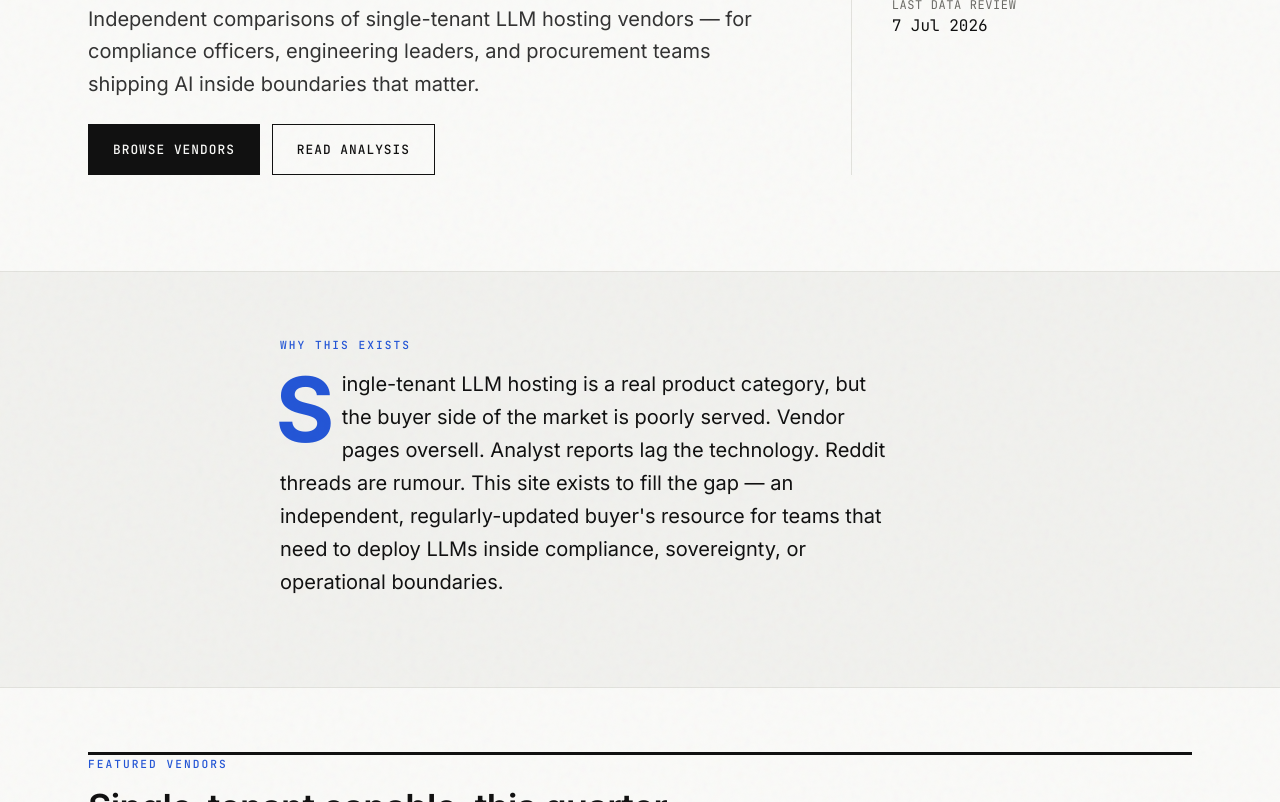
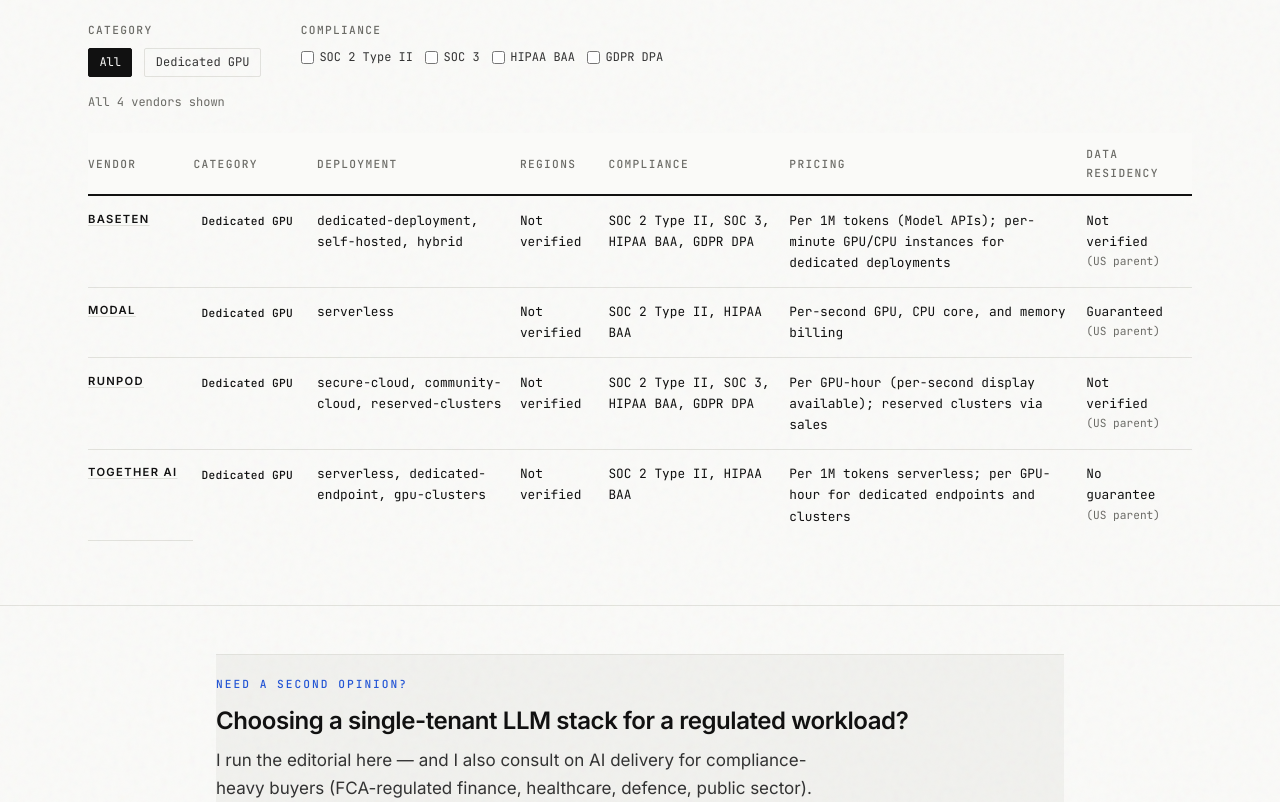
Before and after one commit to Product-nomad/singletenant-ai, an Astro site: page / in a window 1280 px wide. Shown: the part 348-1150 px from the top of the page. Built offline with nearby package versions, Linux system fonts and the light colour scheme; Astro itself is replaced by a stand-in of ours.

Commit message:
feat(matrix): filterable vendor comparison matrix
Piece 4 of SPEC_singletenant_v2.md - VendorMatrix component.

- VendorMatrix.astro: dense comparison table driven by the vendor
  YAML collection - vendor / category / deployment / regions /
  compliance / pricing / data residency, mono values, sticky
  header, horizontal scroll container. 'unknown' renders as
  "Not verified", never a guessed value.
- Filters: category buttons (aria-pressed) + compliance-cert
  checkboxes (AND semantics), native controls so keyboard
  operation comes for free; aria-live "N of M vendors shown".
  Filter bar ships hidden and is revealed by the enhancement
  script: JS disabled -> full table, no dead controls.
- CategoryTag.astro: text label + muted category hue from the
  piece 2 tokens; colour never load-bearing.
- src/lib/labels.mjs: shared display labels for category/cert
  enums (matrix, detail, compare templates use one source).
- Homepage rebuilt: matrix is the hero, 1-line positioning +
  data-computed stat strip; /vendors/ uses the same component
  expanded. VendorCard grids + editorial intro removed.

DoD evidence:
  dist/index.html: 4 data-matrix-row rows, all 4 vendor links
  render statically; matrix-filters form carries hidden attr
  (JS-off = full table); vendors/index.html identical component.
  biome check clean; astro check 0 errors; build 23 pages.

Co-Authored-By: Claude Fable 5 <noreply@anthropic.com>
Claude-Session: https://claude.ai/code/session_01EyxxBWKxXgchTCSaijhzs1

```diff
--- /dev/null
+++ b/src/components/CategoryTag.astro
@@ -0,0 +1,32 @@
+---
+import { CATEGORY_LABELS } from '../lib/labels.mjs';
+
+interface Props {
+  category: string;
+}
+
+const { category } = Astro.props;
+const label =
+  CATEGORY_LABELS[category as keyof typeof CATEGORY_LABELS] ?? category;
+---
+
+<span
+  class="category-tag"
+  style={`color: var(--color-cat-${category}); background: var(--color-cat-${category}-soft);`}
+>
+  {label}
+</span>
+
+<style>
+  /* Colour is never load-bearing — the text label carries the category */
+  .category-tag {
+    display: inline-block;
+    font-family: var(--font-mono);
+    font-size: 0.7rem;
+    font-weight: 500;
+    letter-spacing: 0.03em;
+    padding: 0.15rem 0.5rem;
+    border-radius: 2px;
+    white-space: nowrap;
+  }
+</style>
--- /dev/null
+++ b/src/components/VendorMatrix.astro
@@ -0,0 +1,287 @@
+---
+// VendorMatrix — the site's hero component (spec §4): a dense, filterable
+// comparison table driven entirely by the vendor YAML collection.
+//
+// Progressive enhancement: the full table renders statically; the filter
+// bar ships `hidden` and is revealed by the enhancement script. With JS
+// disabled the reader gets the complete matrix, never a broken filter.
+import type { CollectionEntry } from 'astro:content';
+import { CATEGORY_LABELS, CERT_LABELS, NOT_VERIFIED } from '../lib/labels.mjs';
+import CategoryTag from './CategoryTag.astro';
+
+interface Props {
+  vendors: CollectionEntry<'vendors'>[];
+}
+
+const { vendors } = Astro.props;
+const sorted = [...vendors].sort((a, b) =>
+  a.data.name.localeCompare(b.data.name),
+);
+
+// Only offer filters for values that exist in the data — no dead controls.
+const categoriesPresent = Object.keys(CATEGORY_LABELS).filter((c) =>
+  sorted.some((v) => v.data.category === c),
+);
+const certsPresent = Object.keys(CERT_LABELS).filter((cert) =>
+  sorted.some((v) => v.data.compliance.some((e) => e.cert === cert)),
+);
+
+const residencyLabel = (val: boolean | 'unknown') => {
+  if (val === 'unknown') return NOT_VERIFIED;
+  return val ? 'Guaranteed' : 'No guarantee';
+};
+const pricingLabel = (model: string) =>
+  model === 'unknown' ? NOT_VERIFIED : model;
+---
+
+<div data-vendor-matrix>
+  <form class="matrix-filters" data-matrix-filters hidden>
+    <fieldset class="filter-group">
+      <legend>Category</legend>
+      <div class="filter-options" role="group">
+        <button type="button" data-filter-cat="all" aria-pressed="true">All</button>
+        {categoriesPresent.map((c) => (
+          <button type="button" data-filter-cat={c} aria-pressed="false">
+            {CATEGORY_LABELS[c as keyof typeof CATEGORY_LABELS]}
+          </button>
+        ))}
+      </div>
+    </fieldset>
+
+    {certsPresent.length > 0 && (
+      <fieldset class="filter-group">
+        <legend>Compliance</legend>
+        <div class="filter-options">
+          {certsPresent.map((cert) => (
+            <label class="cert-option">
+              <input type="checkbox" data-filter-cert={cert} />
+              {CERT_LABELS[cert as keyof typeof CERT_LABELS]}
+            </label>
+          ))}
+        </div>
+      </fieldset>
+    )}
+
+    <p class="matrix-count" data-matrix-count aria-live="polite"></p>
+  </form>
+
+  <div class="matrix-scroll">
+    <table class="data-table matrix-table">
+      <thead>
+        <tr>
+          <th scope="col">Vendor</th>
+          <th scope="col">Category</th>
+          <th scope="col">Deployment</th>
+          <th scope="col">Regions</th>
+          <th scope="col">Compliance</th>
+          <th scope="col">Pricing</th>
+          <th scope="col">Data residency</th>
+        </tr>
+      </thead>
+      <tbody>
+        {sorted.map(({ data }) => (
+          <tr
+            data-matrix-row
+            data-category={data.category}
+            data-certs={data.compliance.map((e) => e.cert).join(' ')}
+          >
+            <th scope="row">
+              <a href={`/vendors/${data.slug}/`}>{data.name}</a>
+            </th>
+            <td><CategoryTag category={data.category} /></td>
+            <td>
+              {data.deployment_models.length > 0
+                ? data.deployment_models.join(', ')
+                : NOT_VERIFIED}
+            </td>
+            <td>{data.regions.length > 0 ? data.regions.join(', ') : NOT_VERIFIED}</td>
+            <td>
+              {data.compliance.length > 0
+                ? data.compliance
+                    .map((e) => CERT_LABELS[e.cert as keyof typeof CERT_LABELS])
+                    .join(', ')
+                : NOT_VERIFIED}
+            </td>
+            <td>{pricingLabel(data.pricing.model)}</td>
+            <td>
+              {residencyLabel(data.sovereignty.data_residency_guarantee)}
+              {data.sovereignty.parent_jurisdiction !== 'unknown' && (
+                <span class="jurisdiction">({data.sovereignty.parent_jurisdiction} parent)</span>
+              )}
+            </td>
+          </tr>
+        ))}
+      </tbody>
+    </table>
+  </div>
+</div>
+
+<script>
+  for (const matrix of document.querySelectorAll('[data-vendor-matrix]')) {
+    const filters = matrix.querySelector<HTMLElement>('[data-matrix-filters]');
+    const rows = matrix.querySelectorAll<HTMLElement>('[data-matrix-row]');
+    const count = matrix.querySelector<HTMLElement>('[data-matrix-count]');
+    if (!filters) continue;
+
+    const catButtons = filters.querySelectorAll<HTMLButtonElement>('[data-filter-cat]');
+    const certBoxes = filters.querySelectorAll<HTMLInputElement>('[data-filter-cert]');
+    let activeCat = 'all';
+
+    const apply = () => {
+      const wantedCerts = [...certBoxes]
+        .filter((b) => b.checked)
+        .map((b) => b.dataset.filterCert ?? '');
+      let shown = 0;
+      for (const row of rows) {
+        const catOk = activeCat === 'all' || row.dataset.category === activeCat;
+        const rowCerts = (row.dataset.certs ?? '').split(' ');
+        const certsOk = wantedCerts.every((c) => rowCerts.includes(c));
+        const visible = catOk && certsOk;
+        row.hidden = !visible;
+        if (visible) shown++;
+      }
+      if (count) {
+        count.textContent =
+          shown === rows.length
+            ? `All ${rows.length} vendors shown`
+            : `${shown} of ${rows.length} vendors shown`;
+      }
+    };
+
+    for (const btn of catButtons) {
+      btn.addEventListener('click', () => {
+        activeCat = btn.dataset.filterCat ?? 'all';
+        for (const b of catButtons) {
+          b.setAttribute('aria-pressed', String(b === btn));
+        }
+        apply();
+      });
+    }
+    for (const box of certBoxes) {
+      box.addEventListener('change', apply);
+    }
+
+    filters.hidden = false;
+    apply();
+  }
+</script>
+
+<style>
+  .matrix-filters {
+    display: flex;
+    flex-wrap: wrap;
+    align-items: flex-start;
+    gap: 1rem 2.5rem;
+    margin-bottom: 1.25rem;
+  }
+
+  .filter-group {
+    border: none;
+    margin: 0;
+    padding: 0;
+  }
+
+  .filter-group legend {
+    font-family: var(--font-mono);
+    font-size: 0.7rem;
+    font-weight: 500;
+    letter-spacing: 0.12em;
+    text-transform: uppercase;
+    color: var(--color-mute);
+    padding: 0;
+    margin-bottom: 0.5rem;
+  }
+
+  .filter-options {
+    display: flex;
+    flex-wrap: wrap;
+    gap: 0.4rem 0.75rem;
+    align-items: center;
+  }
+
+  .filter-options button {
+    font-family: var(--font-mono);
+    font-size: 0.75rem;
+    padding: 0.25rem 0.65rem;
+    border: 1px solid var(--color-rule);
+    border-radius: 2px;
+    background: var(--color-paper);
+    color: var(--color-ink-soft);
+    cursor: pointer;
+  }
+
+  .filter-options button:hover {
+    border-color: var(--color-accent);
+    color: var(--color-accent);
+  }
+
+  .filter-options button[aria-pressed='true'] {
+    background: var(--color-ink);
+    border-color: var(--color-ink);
+    color: var(--color-paper);
+  }
+
+  .filter-options button:focus-visible,
+  .cert-option input:focus-visible {
+    outline: 2px solid var(--color-accent);
+    outline-offset: 2px;
+  }
+
+  .cert-option {
+    display: inline-flex;
+    align-items: center;
+    gap: 0.35rem;
+    font-family: var(--font-mono);
+    font-size: 0.75rem;
+    color: var(--color-ink-soft);
+    cursor: pointer;
+  }
+
+  .cert-option input {
+    accent-color: var(--color-accent);
+    margin: 0;
+  }
+
+  .matrix-count {
+    flex-basis: 100%;
+    margin: 0;
+    font-family: var(--font-mono);
+    font-size: 0.75rem;
+    color: var(--color-mute);
+  }
+
+  .matrix-scroll {
+    overflow-x: auto;
+  }
+
+  .matrix-table {
+    min-width: 56rem;
+  }
+
+  .matrix-table thead th {
+    position: sticky;
+    top: 0;
+    background: var(--color-paper);
+    z-index: 1;
+  }
+
+  .matrix-table tbody th {
+    font-family: var(--font-sans);
+    font-weight: 600;
+    text-align: left;
+    padding: 0.85rem 1rem 0.85rem 0;
+    border-bottom: 1px solid var(--color-rule);
+    vertical-align: top;
+    white-space: nowrap;
+  }
+
+  .matrix-table td {
+    font-size: 0.8rem;
+  }
+
+  .jurisdiction {
+    display: block;
+    color: var(--color-mute);
+    font-size: 0.7rem;
+  }
+</style>
--- /dev/null
+++ b/src/lib/labels.mjs
@@ -0,0 +1,22 @@
+// Display labels for schema v2 enums — shared by matrix, detail, and
+// compare templates so vendor-facing wording is defined once.
+
+export const CATEGORY_LABELS = {
+  'dedicated-gpu': 'Dedicated GPU',
+  'hyperscaler-dedicated': 'Hyperscaler dedicated',
+  'managed-selfhost': 'Managed self-host',
+  'eu-sovereign': 'EU sovereign',
+};
+
+export const CERT_LABELS = {
+  SOC2_TYPE2: 'SOC 2 Type II',
+  SOC3: 'SOC 3',
+  ISO27001: 'ISO 27001',
+  HIPAA_BAA: 'HIPAA BAA',
+  GDPR_DPA: 'GDPR DPA',
+  C5: 'C5',
+  SecNumCloud: 'SecNumCloud',
+  FEDRAMP: 'FedRAMP',
+};
+
+export const NOT_VERIFIED = 'Not verified';
--- a/src/pages/index.astro
+++ b/src/pages/index.astro
@@ -1,13 +1,10 @@
 ---
 import { getCollection } from 'astro:content';
 import ConsultingCTA from '../components/ConsultingCTA.astro';
-import VendorCard from '../components/VendorCard.astro';
+import VendorMatrix from '../components/VendorMatrix.astro';
 import BaseLayout from '../layouts/BaseLayout.astro';
 
 const vendors = await getCollection('vendors');
-const featured = vendors
-  .filter((v) => v.data.featured)
-  .sort((a, b) => a.data.name.localeCompare(b.data.name));
 
 // Stats computed from the data, never hardcoded
 const certsMapped = new Set(
@@ -31,54 +28,31 @@ const recentArticles = articles
 
 <BaseLayout
   title="singletenant.ai"
-  description="The independent buyer's resource for single-tenant LLM hosting. Vendor comparisons, compliance maps, and analysis for regulated industries deploying AI."
+  description="Evidence-linked reference data on dedicated and single-tenant LLM hosting — deployment models, compliance certifications, pricing, and data residency for regulated industries."
 >
-  <!-- Hero — editorial leader -->
+  <!-- Hero — the matrix is the product -->
   <section class="border-b border-[var(--color-rule)]">
-    <div class="mx-auto max-w-6xl px-6 py-16 md:py-24 grid md:grid-cols-12 gap-10">
-      <div class="md:col-span-8">
-        <p class="eyebrow mb-4">Evidence-linked vendor database</p>
-        <h2 class="m-0 mb-6"
-            style="font-size: clamp(2.25rem, 5vw, 4rem); font-weight: 700; letter-spacing: -0.025em; line-height: 1.05;">
-          Single-tenant AI, evaluated honestly.
-        </h2>
-        <p class="text-xl leading-relaxed mb-8 max-w-2xl"
-           style="color: var(--color-ink-soft); font-size: 1.25rem;">
-          Independent comparisons of single-tenant LLM hosting vendors —
-          for compliance officers, engineering leaders, and procurement teams
-          shipping AI inside boundaries that matter.
+    <div class="mx-auto max-w-6xl px-6 py-12 md:py-16">
+      <h1 class="m-0 mb-3" style="font-size: clamp(1.6rem, 3.2vw, 2.4rem); letter-spacing: -0.02em;">
+        Dedicated &amp; single-tenant LLM hosting, evidence-linked.
+      </h1>
+      <p class="m-0 mb-8 max-w-3xl" style="color: var(--color-ink-soft);">
+        Every fact below links to a primary source with the date it was last
+        verified. Facts we could not verify are marked, not guessed.
       </p>
-        <div class="flex flex-wrap gap-3">
-          <a href="/vendors/" class="btn-primary">Browse vendors</a>
-          <a href="/blog/" class="btn-secondary">Read analysis</a>
-        </div>
-      </div>
 
-      <!-- Sidebar: at-a-glance metrics -->
-      <aside class="md:col-span-4 md:border-l md:border-[var(--color-rule)] md:pl-10">
-        <p class="eyebrow mb-4">By the numbers</p>
-        <dl class="space-y-5 m-0">
+      <dl class="stat-strip">
         <div>
-            <dt class="text-xs font-mono uppercase tracking-wider" style="color: var(--color-mute);">
-              Vendors tracked
-            </dt>
-            <dd class="m-0 font-display font-bold" style="font-size: 2.5rem; line-height: 1; color: var(--color-ink);">
-              {vendors.length}
-            </dd>
+          <dt>Vendors tracked</dt>
+          <dd>{vendors.length}</dd>
         </div>
         <div>
-            <dt class="text-xs font-mono uppercase tracking-wider" style="color: var(--color-mute);">
-              Compliance certs mapped
-            </dt>
-            <dd class="m-0 font-display font-bold" style="font-size: 2.5rem; line-height: 1; color: var(--color-ink);">
-              {certsMapped}
-            </dd>
+          <dt>Compliance certs mapped</dt>
+          <dd>{certsMapped}</dd>
         </div>
         <div>
-            <dt class="text-xs font-mono uppercase tracking-wider" style="color: var(--color-mute);">
-              Last data review
-            </dt>
-            <dd class="m-0 font-mono" style="font-size: 1rem; color: var(--color-ink);">
+          <dt>Last data review</dt>
+          <dd>
             {lastVerified
               ? new Date(lastVerified).toLocaleDateString('en-GB', {
                   day: 'numeric',
@@ -89,42 +63,8 @@ const recentArticles = articles
           </dd>
         </div>
       </dl>
-      </aside>
-    </div>
-  </section>
 
-  <!-- Editorial intro -->
-  <section class="border-b border-[var(--color-rule)]"
-           style="background: var(--color-paper-deep);">
-    <div class="mx-auto max-w-3xl px-6 py-16">
-      <p class="eyebrow mb-3">Why this exists</p>
-      <p class="m-0 prose drop-cap" style="font-size: 1.25rem; line-height: 1.65;">
-        Single-tenant LLM hosting is a real product category, but the buyer
-        side of the market is poorly served. Vendor pages oversell. Analyst
-        reports lag the technology. Reddit threads are rumour. This site
-        exists to fill the gap — an independent, regularly-updated buyer's
-        resource for teams that need to deploy LLMs inside compliance,
-        sovereignty, or operational boundaries.
-      </p>
-    </div>
-  </section>
-
-  <!-- Featured vendors -->
-  <section class="border-b border-[var(--color-rule)]">
-    <div class="mx-auto max-w-6xl px-6 py-16">
-      <div class="flex items-end justify-between mb-8 pb-4 rule-thick">
-        <div>
-          <p class="eyebrow mb-2">Featured Vendors</p>
-          <h2 class="m-0">Single-tenant capable, this quarter</h2>
-        </div>
-        <a href="/vendors/" class="font-mono text-xs uppercase tracking-wider hidden sm:inline-block">
-          See all {vendors.length} →
-        </a>
-      </div>
-
-      <div class="grid md:grid-cols-2 lg:grid-cols-2 gap-6">
-        {featured.map((v) => <VendorCard vendor={v} />)}
-      </div>
+      <VendorMatrix vendors={vendors} />
     </div>
   </section>
 
@@ -141,8 +81,8 @@ const recentArticles = articles
       <div class="mx-auto max-w-6xl px-6 py-16">
         <div class="flex items-end justify-between mb-8 pb-4 rule-thick">
           <div>
-            <p class="eyebrow mb-2">Latest Analysis</p>
-            <h2 class="m-0">Recent dispatches</h2>
+            <p class="eyebrow mb-2">Analysis</p>
+            <h2 class="m-0">Latest articles</h2>
           </div>
           <a href="/blog/" class="font-mono text-xs uppercase tracking-wider hidden sm:inline-block">
             All articles →
@@ -173,3 +113,31 @@ const recentArticles = articles
     </section>
   )}
 </BaseLayout>
+
+<style>
+  .stat-strip {
+    display: flex;
+    flex-wrap: wrap;
+    gap: 1rem 3rem;
+    margin: 0 0 2rem;
+    padding: 0.75rem 0;
+    border-top: 1px solid var(--color-rule);
+    border-bottom: 1px solid var(--color-rule);
+  }
+
+  .stat-strip dt {
+    font-family: var(--font-mono);
+    font-size: 0.7rem;
+    letter-spacing: 0.12em;
+    text-transform: uppercase;
+    color: var(--color-mute);
+  }
+
+  .stat-strip dd {
+    margin: 0.15rem 0 0;
+    font-family: var(--font-mono);
+    font-size: 1.1rem;
+    font-weight: 600;
+    color: var(--color-ink);
+  }
+</style>
--- a/src/pages/vendors/index.astro
+++ b/src/pages/vendors/index.astro
@@ -1,35 +1,27 @@
 ---
 import { getCollection } from 'astro:content';
-import VendorCard from '../../components/VendorCard.astro';
+import VendorMatrix from '../../components/VendorMatrix.astro';
 import BaseLayout from '../../layouts/BaseLayout.astro';
 
-const vendors = (await getCollection('vendors')).sort((a, b) =>
-  a.data.name.localeCompare(b.data.name),
-);
+const vendors = await getCollection('vendors');
 ---
 
 <BaseLayout
   title="LLM Hosting Vendors Directory"
-  description="Comprehensive directory of single-tenant LLM hosting providers. Compare deployment options, compliance certifications, and pricing across all major vendors."
+  description="Directory of dedicated and single-tenant LLM hosting providers: deployment models, compliance certifications, pricing model, and data residency — each fact linked to a primary source."
 >
-  <section class="border-b border-[var(--color-rule)]">
-    <div class="mx-auto max-w-6xl px-6 py-16">
-      <p class="eyebrow mb-3">The Directory</p>
-      <h1 class="m-0 mb-6" style="font-size: clamp(2.5rem, 5vw, 4rem);">
-        All vendors, side by side.
+  <section>
+    <div class="mx-auto max-w-6xl px-6 py-12 md:py-16">
+      <h1 class="m-0 mb-3" style="font-size: clamp(1.8rem, 3.5vw, 2.5rem); letter-spacing: -0.02em;">
+        Vendors
       </h1>
-      <p class="text-lg max-w-3xl" style="color: var(--color-ink-soft);">
-        {vendors.length} vendors offering single-tenant or VPC-deployable LLM
-        hosting, ordered alphabetically. Click any vendor for our full profile.
+      <p class="m-0 mb-8 max-w-3xl" style="color: var(--color-ink-soft);">
+        {vendors.length} providers of dedicated or single-tenant LLM hosting,
+        ordered alphabetically. Click a vendor for the full evidence-linked
+        profile.
       </p>
-    </div>
-  </section>
 
-  <section>
-    <div class="mx-auto max-w-6xl px-6 py-16">
-      <div class="grid md:grid-cols-2 gap-6">
-        {vendors.map((v) => <VendorCard vendor={v} />)}
-      </div>
+      <VendorMatrix vendors={vendors} />
     </div>
   </section>
 </BaseLayout>
```
Also changed, not shown: CHANGELOG.md. Lines whose indentation alone changed are shown as unchanged.
